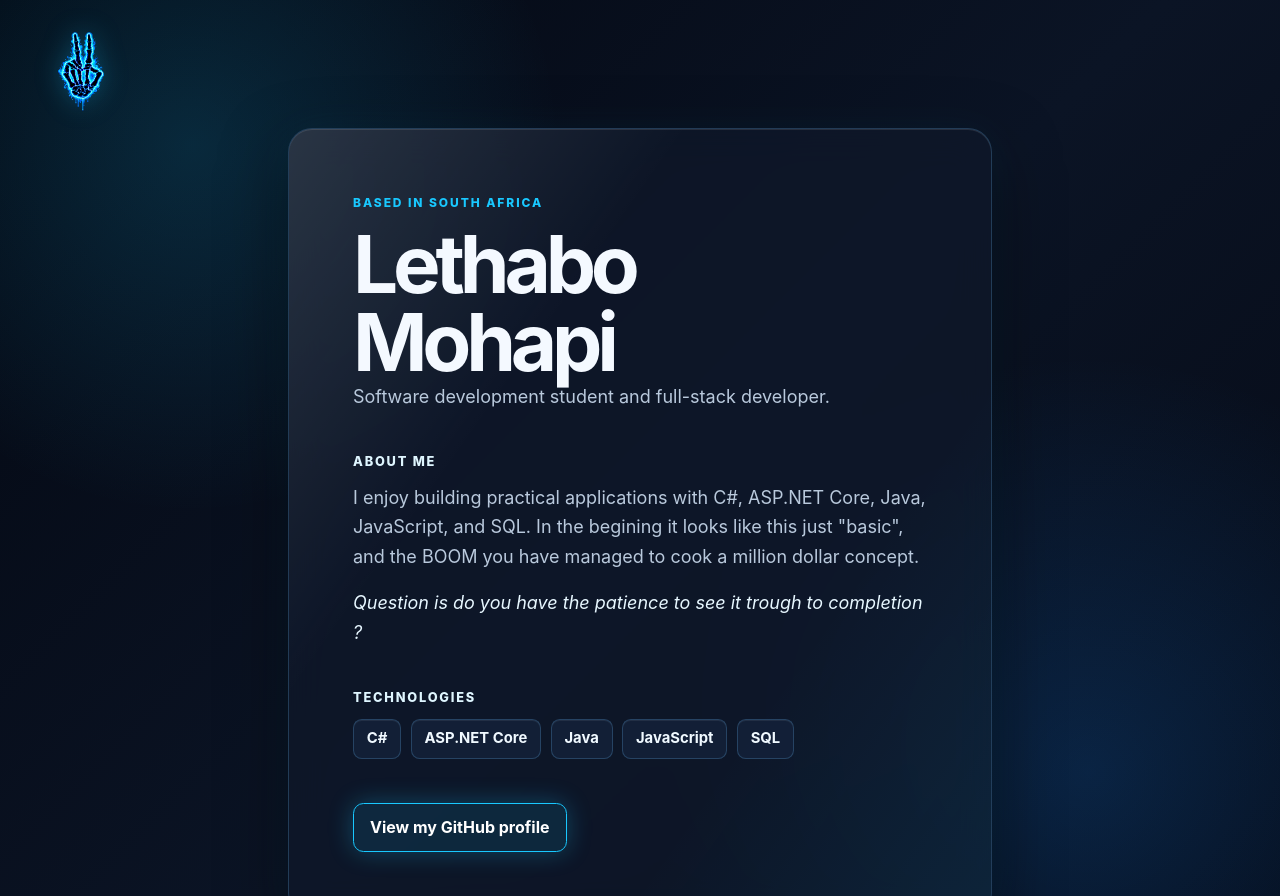
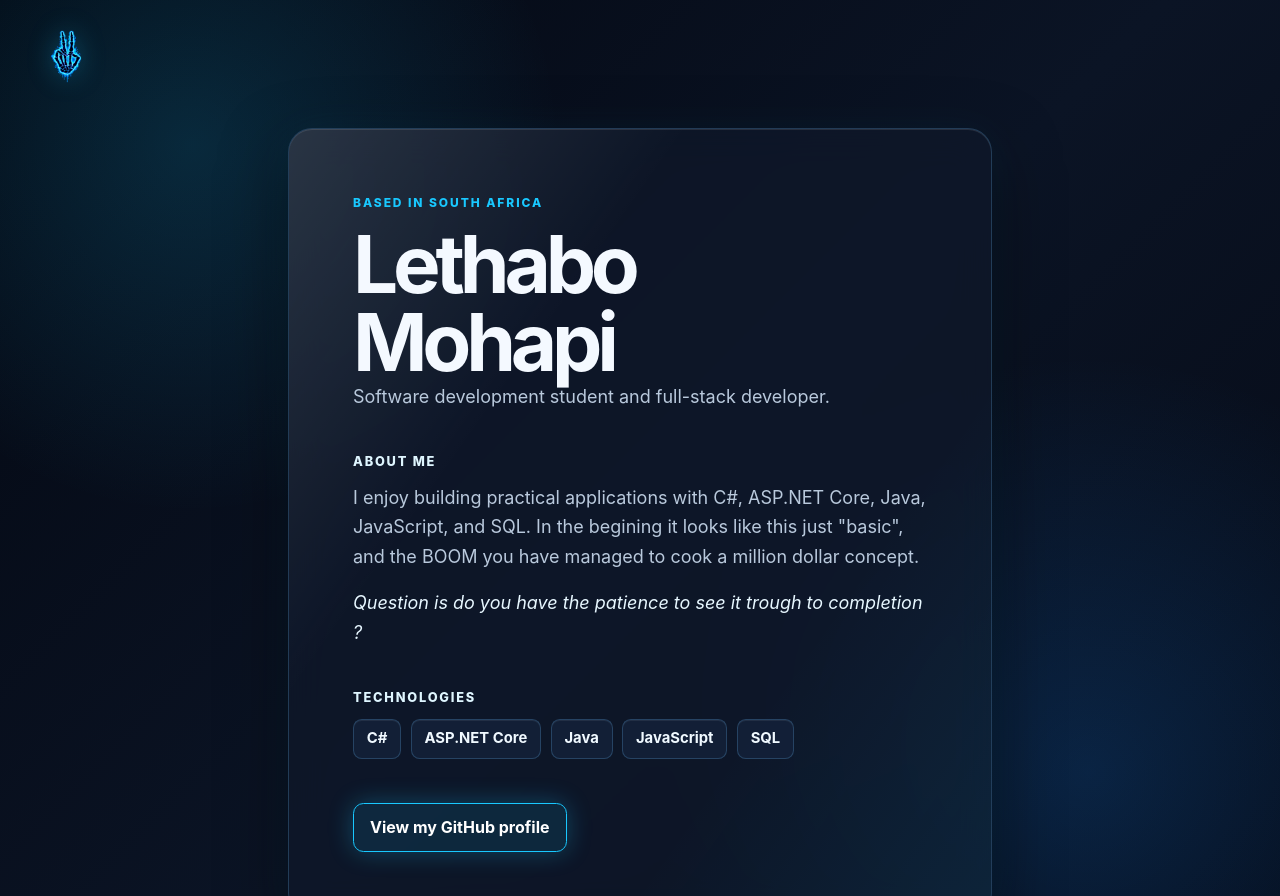
Before and after one commit to LethaboMohapi/Lol, a plain HTML site: page index.html in a window 1280 px wide. Shown: the top 896 px of the page. Drawn offline with Linux system fonts and the light colour scheme.

Commit message:
Update brand image dimensions to fixed size

```diff
--- a/styles.css
+++ b/styles.css
@@ -53,8 +53,8 @@ body {
 
 .brand img {
   display: block;
-  width: clamp(3.5rem, 8vw, 5.25rem);
-  height: clamp(3.5rem, 8vw, 5.25rem);
+  width: 55px;
+  height: 55px;
   object-fit: contain;
   filter: drop-shadow(0 0 0.8rem var(--glow));
 }
```
